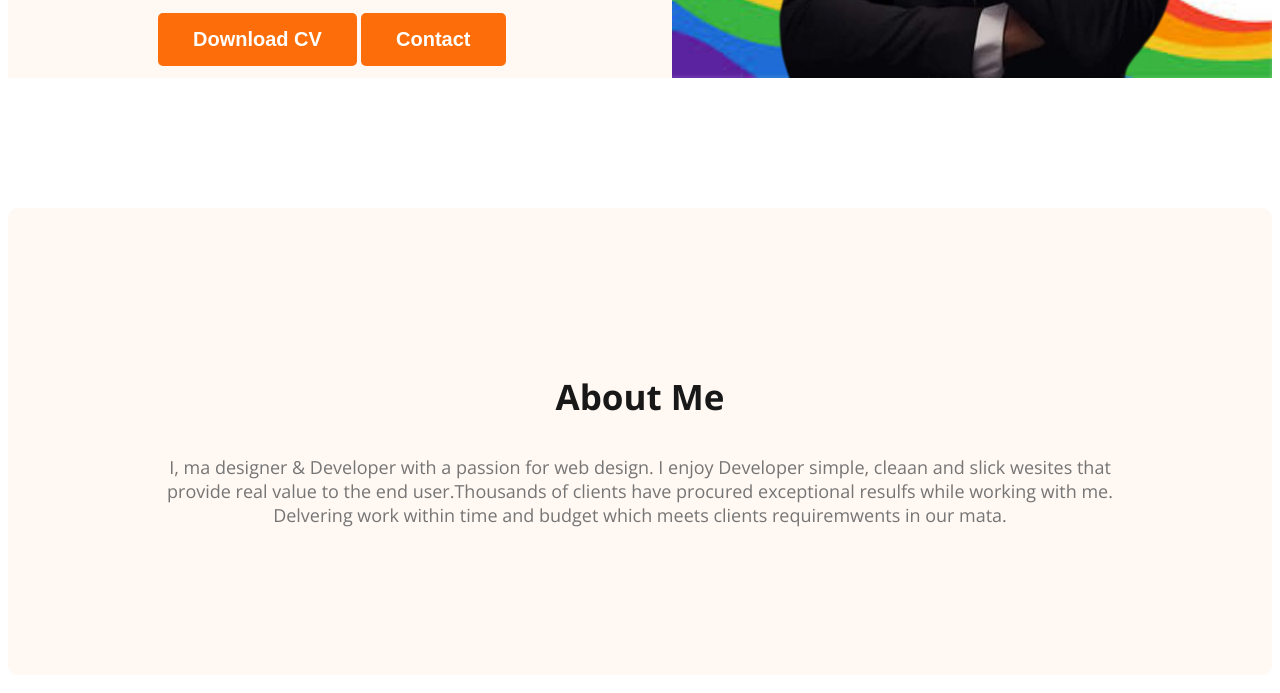
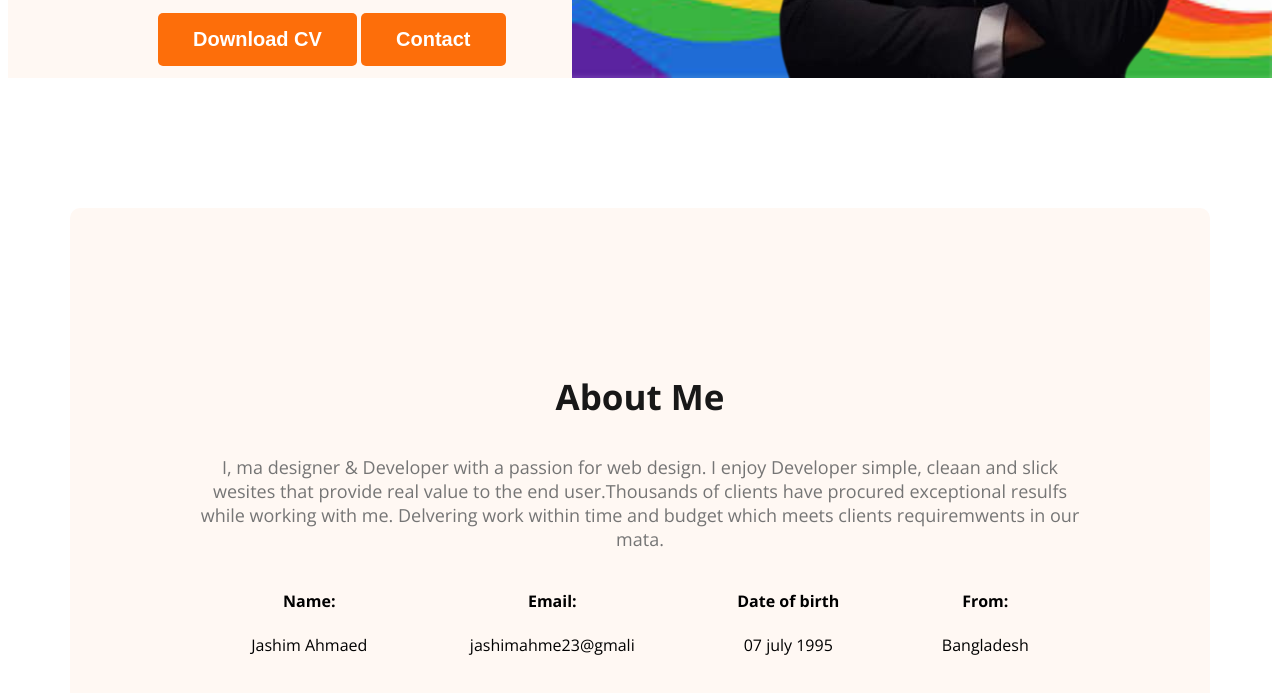
Before and after one commit to jashimwd/webdeveloper-portfolio, a plain HTML site: page index.html in a window 1280 px wide. Shown: the part 611-1304 px from the top of the page. Drawn offline with nearby package versions, Linux system fonts and the light colour scheme.

Commit message:
added about information

```diff
--- a/index.html
+++ b/index.html
@@ -22,7 +22,7 @@
         <div class="banner">
             <div class="banner-content">
                 <h3 class="banner-greeting">Hi, I am</h3>
-                <h1 class="banner-title">Jashim Ahmead</h1>
+                <h1 class="banner-title">Jashim Ahamed</h1>
                 <p class="banner-description">shot what able cold new see hold. Friendly as an betrayed formerly he. Morning because as to society behaved moments.</p>
                 <button class="btn-primary">Download CV</button>
                 <button class="btn-primary">Contact</button>
@@ -34,6 +34,24 @@
         <section class="about">
             <h3 class="section-title">About Me</h3>
             <p class="section-description">I, ma designer & Developer with a passion for web design. I enjoy Developer simple, cleaan and slick wesites that provide real value to the end user.Thousands of clients have procured exceptional resulfs while working with me. Delvering work within time and budget which meets clients requiremwents in our mata.</p>
+            <div class="about-info-container">
+                <div class="about-info">
+                    <h4 class="info-title">Name:</h4>
+                    <p class="info-description">Jashim Ahmaed</p>
+                </div>
+                <div class="about-info">
+                    <h4 class="info-title">Email:</h4>
+                    <p class="info-description">jashimahme23@gmali</p>
+                </div>
+                <div class="about-info">
+                    <h4 class="info-title">Date of birth</h4>
+                    <p class="info-description">07 july 1995</p>
+                </div>
+                <div class="about-info">
+                    <h4 class="info-title"> From:</h4>
+                    <p class="info-description">Bangladesh</p>
+                </div>
+            </div>
         </section>
     </main>
     <footer>
--- a/styles/portfolio.css
+++ b/styles/portfolio.css
@@ -60,7 +60,7 @@ nav a{
     background-image: url('../image/iiilikjuj.jpg');
     background-repeat: no-repeat;
     background-position: bottom right;
-    background-size: 600px;
+    background-size: 700px;
 }
 .banner{
     padding: 30px 30px 0px 150px;
@@ -89,11 +89,24 @@ nav a{
 }
 
 /* main section style */
+main{
+    max-width: 1140px;
+    margin: 0 auto;
+}
 
 /* about section style */
 .about{
     padding: 130px;
     border-radius: 10px;
     background: #FFF8F3;
-    margin: 130px 0;
+    margin: 130px  0;
 }
+
+.about-info-container{
+    display: flex;
+    justify-content: space-around;
+}
+
+.about-info{
+    text-align: center;
+}
```
